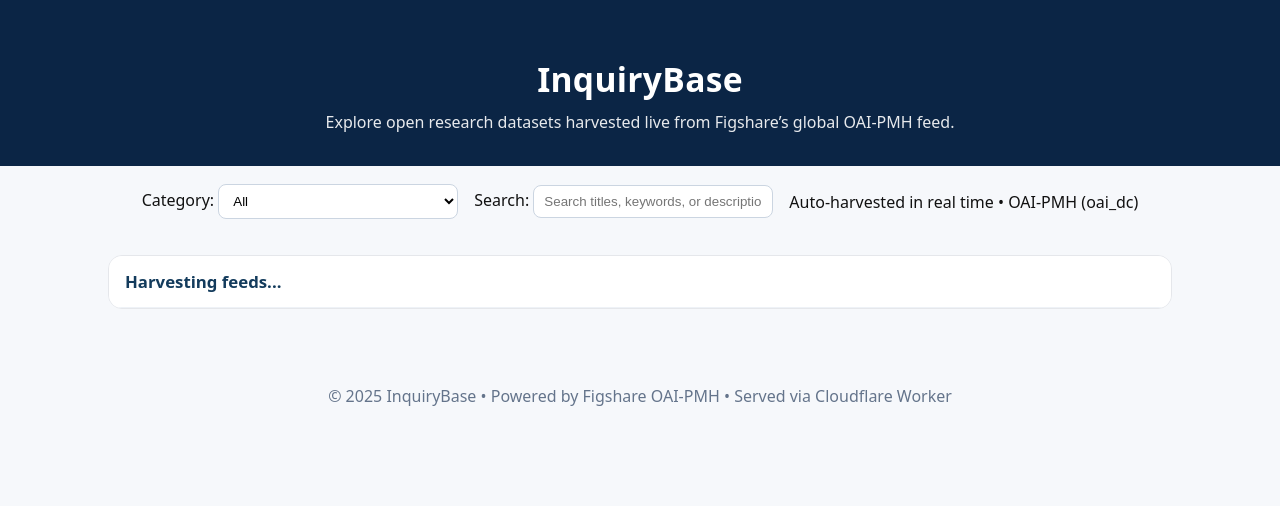
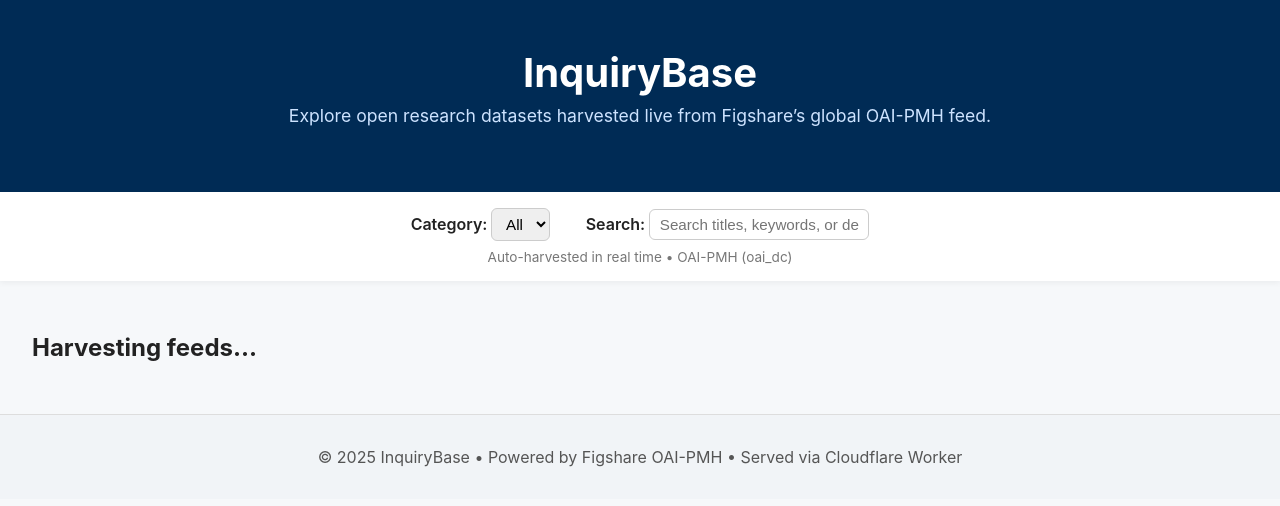
Before and after one commit to archiverepo1/InquiryBase, a plain HTML site: page index.html in a window 1280 px wide. Drawn offline with Linux system fonts and the light colour scheme; no server answers.

Commit message:
Update style.css

```diff
--- a/style.css
+++ b/style.css
@@ -1,62 +1,114 @@
-:root{
-  --ink:#0b2545;
-  --ink-2:#133b5c;
-  --accent:#2a9d8f;
-  --bg:#f6f8fb;
-  --card:#ffffff;
+body {
+  margin: 0;
+  font-family: "Inter", Arial, sans-serif;
+  background: #f6f8fa;
+  color: #222;
 }
 
-*{box-sizing:border-box}
-html,body{margin:0;padding:0;background:var(--bg);color:#111;font-family:system-ui,-apple-system,Segoe UI,Roboto,Arial,sans-serif}
-
-.hero{
-  padding:56px 18px 32px;
-  text-align:center;
-  background:var(--ink);
-  color:#fff;
-}
-.hero h1{margin:0 0 8px;font-size:2.1rem;letter-spacing:.3px}
-.hero p{margin:0 auto;max-width:900px;opacity:.9;line-height:1.5}
-
-.controls{display:flex;justify-content:center;padding:18px}
-.filters{display:flex;gap:16px;align-items:center;flex-wrap:wrap}
-.filters select,.filters input{
-  padding:8px 10px;border:1px solid #cbd5e1;border-radius:8px;background:#fff;min-width:240px
-}
-.small-note{font-size:.85rem;color:#64748b}
-
-.results{
-  max-width:1100px;margin:0 auto;padding:18px;display:grid;gap:16px;
+.hero {
+  background: #002b55;
+  color: white;
+  text-align: center;
+  padding: 3rem 1rem;
 }
 
-.section{
-  background:transparent;border-radius:14px;border:1px solid #e5e7eb;overflow:hidden
-}
-.section-head{
-  background:#fff;padding:14px 16px;border-bottom:1px solid #eef2f7;
-  display:flex;justify-content:space-between;align-items:center;cursor:pointer
-}
-.section-head h2{margin:0;font-size:1.05rem;color:var(--ink-2)}
-.count-pill{font-size:.85rem;background:#eaf7f5;color:#0b5f56;border-radius:999px;padding:4px 10px}
-
-.grid{
-  display:grid;gap:14px;padding:14px;background:transparent;
-  grid-template-columns:repeat(auto-fit,minmax(300px,1fr));
+.hero h1 {
+  margin: 0;
+  font-size: 2.5rem;
+  font-weight: 700;
 }
 
-.card{
-  background:var(--card);border:1px solid #e5e7eb;border-radius:12px;padding:14px;
-  box-shadow:0 1px 2px rgba(0,0,0,.03);
-  transition:transform .15s ease, box-shadow .15s ease;
+.hero p {
+  margin-top: 0.5rem;
+  color: #cde3ff;
+  font-size: 1.1rem;
 }
-.card:hover{transform:translateY(-2px);box-shadow:0 6px 18px rgba(0,0,0,.06)}
-.card h3{margin:0 0 6px;font-size:1rem;color:var(--ink)}
-.meta{font-size:.82rem;color:#6b7280;margin:6px 0}
-.badges{margin-top:6px}
-.badge{
-  display:inline-block;background:#eef2ff;color:#3730a3;border-radius:999px;
-  padding:2px 8px;font-size:.75rem;margin:0 6px 6px 0
+
+.controls {
+  background: white;
+  box-shadow: 0 2px 6px rgba(0,0,0,0.05);
+  padding: 1rem;
+  text-align: center;
+  position: sticky;
+  top: 0;
+  z-index: 10;
 }
-.link{display:inline-block;margin-top:8px;text-decoration:none;color:#0f62fe;word-break:break-all}
 
-.footer{margin-top:24px;padding:18px;text-align:center;color:#64748b}
+.filters label {
+  margin: 0 1rem;
+  font-weight: 600;
+}
+
+.filters input, .filters select {
+  padding: 0.4rem 0.6rem;
+  border: 1px solid #ccc;
+  border-radius: 6px;
+  font-size: 0.95rem;
+}
+
+.note {
+  display: block;
+  margin-top: 0.5rem;
+  color: #777;
+  font-size: 0.85rem;
+}
+
+.results {
+  padding: 2rem;
+  display: grid;
+  grid-template-columns: repeat(auto-fit, minmax(320px, 1fr));
+  gap: 1.5rem;
+}
+
+.card {
+  background: white;
+  border-radius: 10px;
+  box-shadow: 0 2px 5px rgba(0,0,0,0.08);
+  padding: 1rem 1.3rem;
+  transition: transform 0.2s ease, box-shadow 0.2s ease;
+}
+
+.card:hover {
+  transform: translateY(-4px);
+  box-shadow: 0 4px 12px rgba(0,0,0,0.1);
+}
+
+.card h3 {
+  font-size: 1.1rem;
+  color: #003366;
+  margin-bottom: 0.4rem;
+}
+
+.card p {
+  font-size: 0.9rem;
+  line-height: 1.4;
+}
+
+.badges {
+  margin-top: 0.5rem;
+}
+
+.badge {
+  display: inline-block;
+  background: #e8f0ff;
+  color: #003366;
+  padding: 0.2rem 0.5rem;
+  border-radius: 6px;
+  font-size: 0.8rem;
+  margin: 0.2rem;
+}
+
+.footer {
+  text-align: center;
+  padding: 1rem;
+  color: #555;
+  background: #f1f4f7;
+  border-top: 1px solid #ddd;
+}
+
+.loading {
+  text-align: center;
+  font-size: 1.1rem;
+  color: #555;
+  margin-top: 2rem;
+}
```
